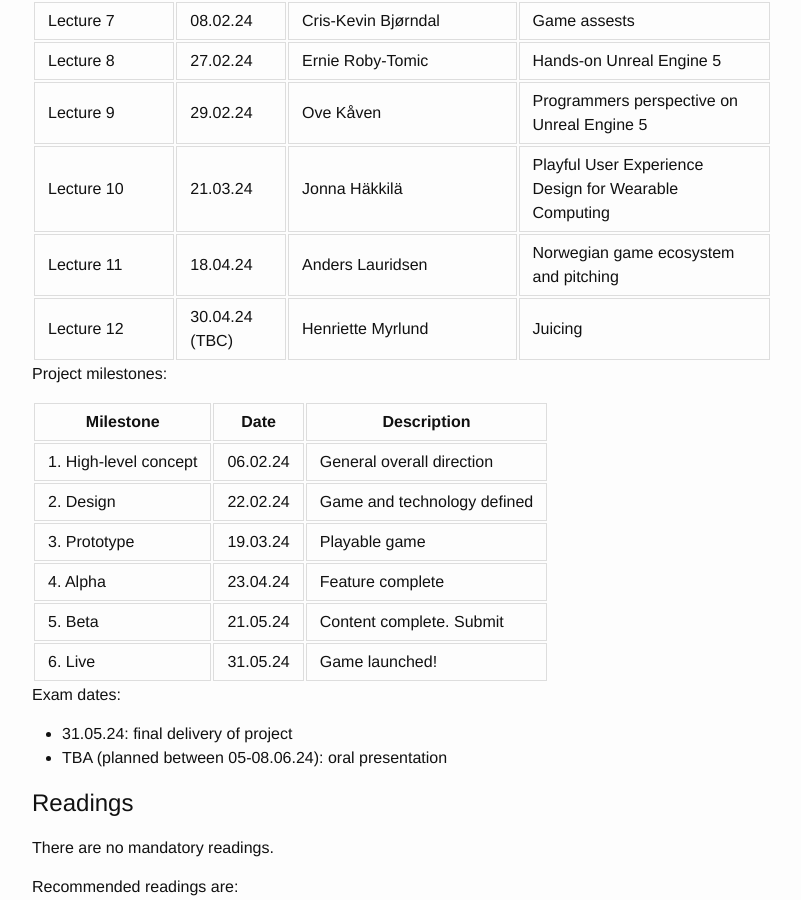
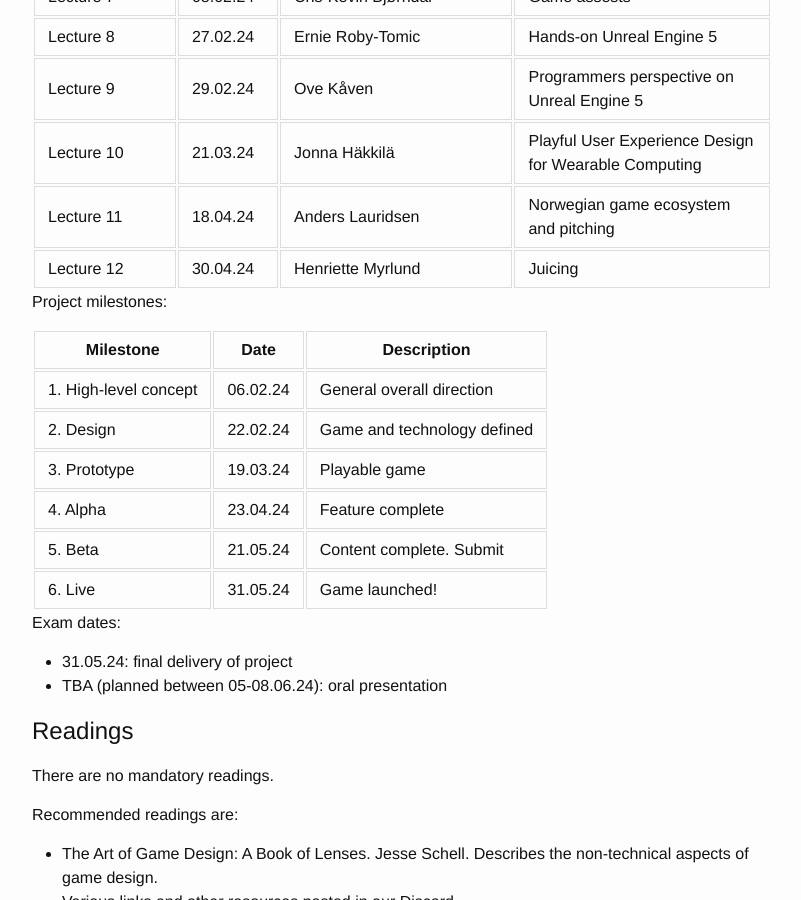
Before and after one commit to uit-gamelab-s24/uit-gamelab-s24.github.io, a Jekyll site: the page built from index.md, in a window 1280 px wide and 900 px high, scrolled down 1976 px. Shown: the whole window, without its empty margins (238-1039 px from the left). Built offline with Jekyll 4.4.1, drawn with Linux system fonts in a browser that asks for light colours; our own code applies the rules of GitHub Pages for plain Markdown files.

Commit message:
Update index.md

```diff
--- a/index.md
+++ b/index.md
@@ -61,7 +61,7 @@ In addition to being evaluated on the successful completion of the game you will
 | Lecture 9                | 29.02.24  | Ove Kåven           | Programmers perspective on Unreal Engine 5 |
 | Lecture 10               | 21.03.24  | Jonna Häkkilä       | Playful User Experience Design for Wearable Computing |
 | Lecture 11               | 18.04.24  | Anders Lauridsen    | Norwegian game ecosystem and pitching |
-| Lecture 12               | 30.04.24 (TBC) | Henriette Myrlund | Juicing |
+| Lecture 12               | 30.04.24  | Henriette Myrlund | Juicing |
 
 Project milestones:
 
```
